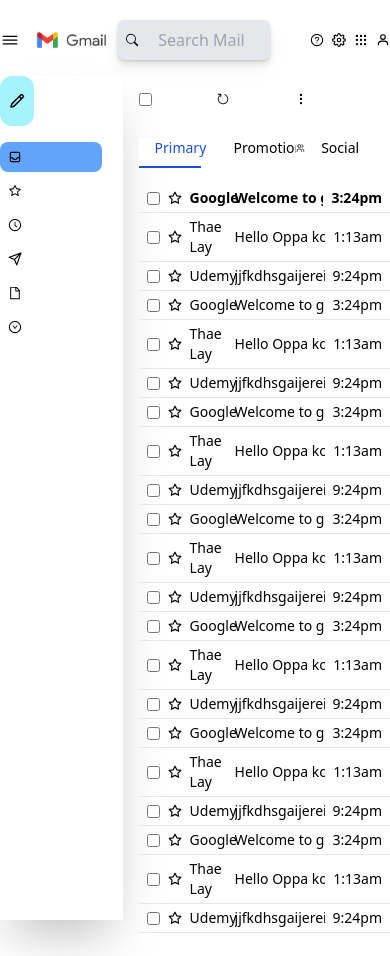
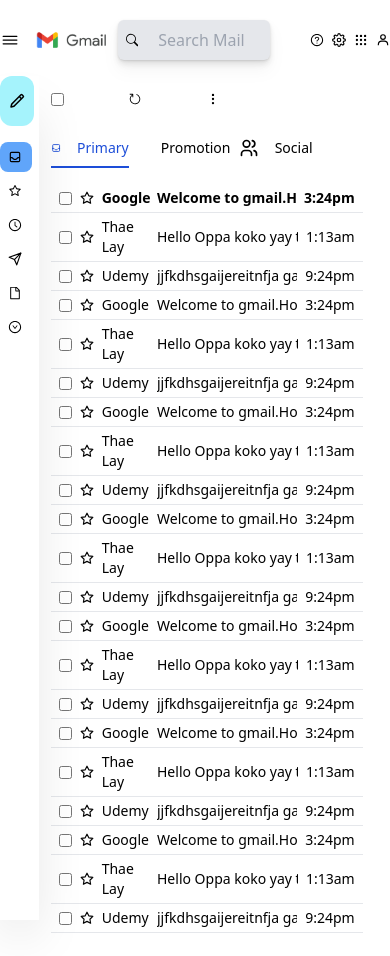
Before and after one commit to WattZarr/gmail-react, a React (Create React App) app: page / in a window 390 px wide. Built offline with nearby package versions, Linux system fonts and the light colour scheme.

Commit message:
responsive 1.1

```diff
--- a/src/components/Mail.jsx
+++ b/src/components/Mail.jsx
@@ -182,13 +182,13 @@
 
 
   return (
-    <div className="h-screen overflow-scroll mt-4 ml-4 relative z-0 pb-32" id="mail">
+    <div className="h-screen overflow-scroll mt-4 md:ml-28 relative z-0 pb-32" id="mail">
         <div className="flex items-center text-sm md:text-xl mb-8">
             <input type="checkbox" className="mr-8" title="select" id="allcheck" name="allcheck"/>
             <VscRefresh className="mx-8" title="refresh" onClick={()=>window.location.reload()}></VscRefresh>
             <HiOutlineDotsVertical className="mx-8 focus:bg-slate-500" title="more" onClick={handleModal}></HiOutlineDotsVertical>
         </div>
-        <div className="hidden py-4 px-16 border-2 rounded w-fit shadow-2xl bg-white absolute z-50 top-4 left-44" id='modal'>
+        <div className="hidden py-4 px-16 border-2 rounded w-fit shadow-2xl bg-white absolute z-50  top-4 left:5 md:left-44" id='modal'>
             <p className="cursor-pointer" onClick={allRead}>Mark as all read</p>
             <hr />
             <p className="mt-4 text-slate-500" id="false-text">Select messages to see  <br /> more options</p>
--- a/src/components/Message.jsx
+++ b/src/components/Message.jsx
@@ -45,7 +45,7 @@
             <div><FiStar className='mr-2' id={mid} onClick={handleStar}></FiStar></div>
             <span className=' font-bold'>{data.from}</span>
           </div>
-          <div className='whitespace-pre overflow-hidden ml-12 mr-2 md:mx-4 w-[90%] font-bold'>
+          <div className='whitespace-pre overflow-hidden ml-12 mr-2 md:mx-4 w-[90%] font-bold' id='mes'>
           <Link to={`detail/${id}`} state={{id:id}}>
             {data.message}
           </Link>
@@ -60,7 +60,7 @@
         <div><FiStar className='mr-2' id={mid} onClick={handleStar}></FiStar></div>
         <span>{data.from}</span>
       </div>
-      <div className='whitespace-nowrap overflow-hidden ml-12 mr-2 md:mx-4 w-[90%]'>
+      <div className='whitespace-nowrap overflow-hidden ml-12 mr-2 md:mx-4 w-[90%]' id='mes'>
       <Link to={`detail/${id}`} state={{id:id}}>
           {data.message}
       </Link>
--- a/src/pages/Detail.jsx
+++ b/src/pages/Detail.jsx
@@ -17,7 +17,7 @@
     window.history.back();
   }
   return (
-    <div className="border-2 border-slate-200 w-full rounded-md">
+    <div className="border-2 border-slate-200 w-full rounded-md ml-[13%]">
         <div className="py-1">
             <button className="flex items-center px-4 text-lg" onClick={back}>
                 <MdArrowBackIos></MdArrowBackIos>Back
--- a/src/pages/Important.jsx
+++ b/src/pages/Important.jsx
@@ -9,7 +9,7 @@
   })
 
   return (
-   <div className="h-screen overflow-scroll mt-4 ml-4 relative z-0 pb-32 w-[80%]">
+   <div className="h-screen overflow-scroll mt-4 relative z-0 pb-32 w-[80%] ml-[13%] md:ml-[9%] lg:ml-[6%]">
     <p className="font-bold text-xl mb-4">Important Mail</p>
     {important?.map(i => (
       <Message key={i.id} id={i.id} data={i}></Message>
--- a/src/pages/Sent.jsx
+++ b/src/pages/Sent.jsx
@@ -5,7 +5,7 @@
 const Sent = () => {
 
   return (
-   <div className="h-screen overflow-scroll mt-4 ml-4 relative z-0 pb-32 w-[80%]">
+   <div className="h-screen overflow-scroll mt-4 ml-4 relative z-0 pb-32 w-[80%] ml-[13%] md:ml-[9%] lg:ml-[6%]">
     <p className="font-bold text-xl mb-4">Sent Mail</p>
     {sentData?.map(i => (
       <Message key={i.id} id={i.id} data={i}></Message>
--- a/src/pages/Spam.jsx
+++ b/src/pages/Spam.jsx
@@ -9,7 +9,7 @@
   })
 
   return (
-   <div className="h-screen overflow-scroll mt-4 ml-4 relative z-0 pb-32 w-[80%]">
+   <div className="h-screen overflow-scroll mt-4 ml-4 relative z-0 pb-32 w-[80%] ml-[13%] md:ml-[9%] lg:ml-[6%]">
     <p className="font-bold text-xl mb-4">Spam Mail</p>
     {spam?.map(i => (
       <Message key={i.id} id={i.id} data={i}></Message>
--- a/src/pages/Starred.jsx
+++ b/src/pages/Starred.jsx
@@ -9,7 +9,7 @@
   })
 
   return (
-   <div className="h-screen overflow-scroll mt-4 ml-4 relative z-0 pb-32 w-[80%]">
+   <div className="h-screen overflow-scroll mt-4 ml-4 relative z-0 pb-32 w-[80%] ml-[13%] md:ml-[9%] lg:ml-[6%]">
     <p className="font-bold text-xl mb-4">Starred Mail</p>
     {starred?.map(i => (
     <Message key={i.id} id={i.id} data={i}></Message>
--- a/src/style/global.css
+++ b/src/style/global.css
@@ -15,6 +15,9 @@
 /* side bar */
 
 #action-container{
+    position: absolute;
+    z-index: 10000;
+    background-color: white;
     width:15%;
     transition: all 0.5s ease;
 }
@@ -178,6 +181,9 @@
         padding-right: 65%;
     }
 
+    #mail{
+        margin-left:9%;
+    }
   }
 
   @media only screen and (max-width: 500px) {
@@ -186,7 +192,26 @@
     }
 
     #action-container{
-        width:39%;
+        width:32%;
+        transition: all 0.5s ease;
+    }
+
+    #extra {
+        display: none;
+    }
+    #mail{
+        margin-left: 13%;
+    }
+
+  }
+
+  @media only screen and (max-width: 350px) {
+    #action-container.hide {
+        width: 13%;
+    }
+
+    #action-container{
+        width:41%;
         transition: all 0.5s ease;
     }
 
@@ -194,4 +219,9 @@
         display: none;
     }
 
+    #mes{
+        margin-left:23%;
+        margin-right:3%;
+    }
+
   }
```
